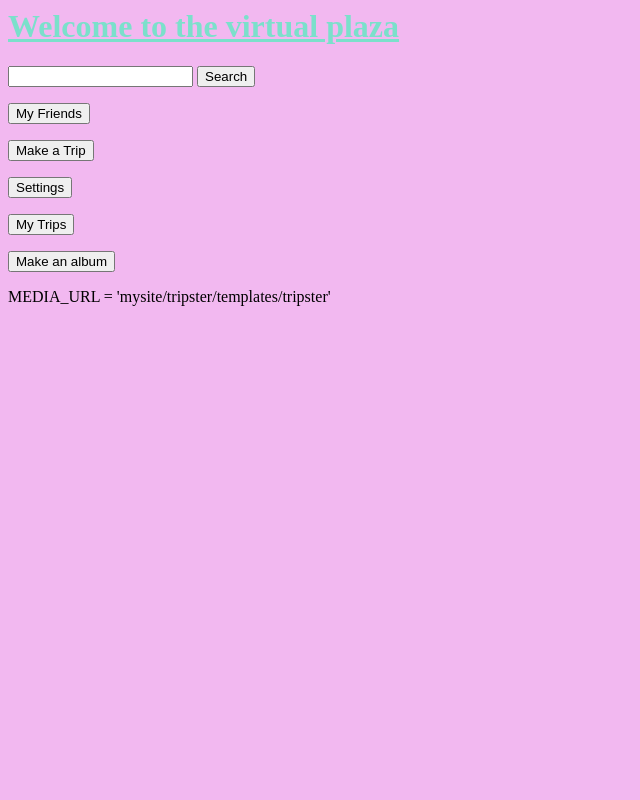
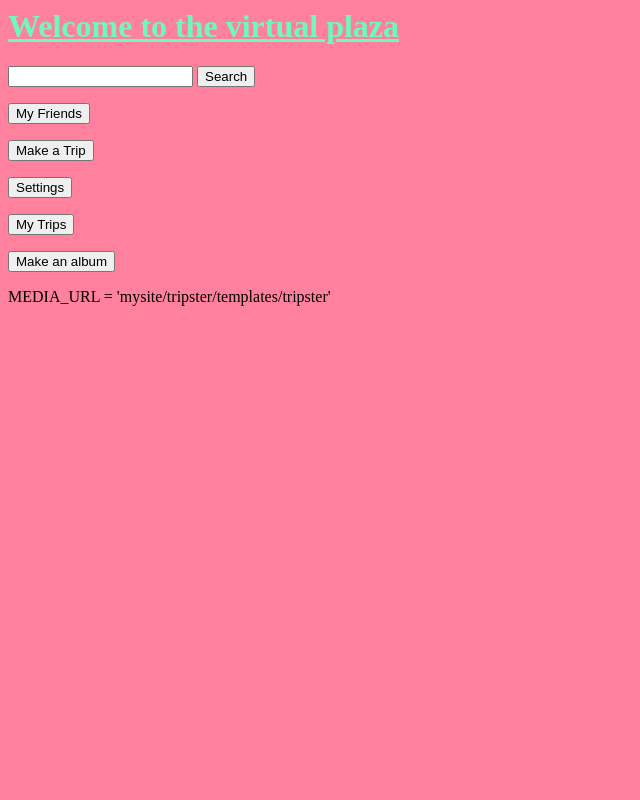
Before and after one commit to brechang/tripster, a Django app: template mysite/tripster/templates/tripster/home.html in a window 1280 px wide. Shown: the whole page, without its empty margins (0-640 px from the left). Run offline with Django 3.2, Linux system fonts and the light colour scheme; the template is opened without the code that fills it, so the values that code supplies are empty.

Commit message:
more vaporwave

```diff
--- a/mysite/tripster/static/tripster/style.css
+++ b/mysite/tripster/static/tripster/style.css
@@ -1,7 +1,7 @@
 body {
-    background-color: #F2B8F0
+    background-color: #FF819D
 }
 
 h1 {
-    color: #7BE0CB
+    color: #6CFBB8
 }
--- a/mysite/tripster/templates/tripster/home.html
+++ b/mysite/tripster/templates/tripster/home.html
@@ -3,8 +3,8 @@
 
 <head>
     <style>
-        body {background-color:#F2B8F0}
-        h1   {color:#7BE0CB}
+        body {background-color:#FF819D}
+        h1   {color:#6CFBB8}
     </style>
 </head>
 <h1><u>Welcome to the virtual plaza</u></h1>
```
